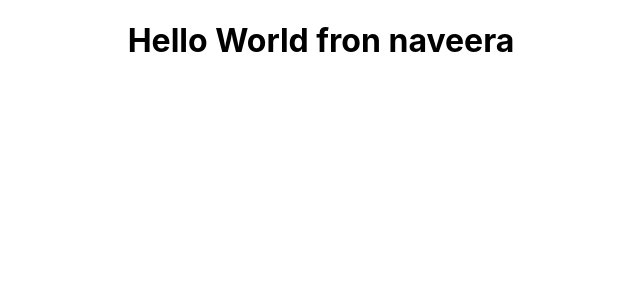
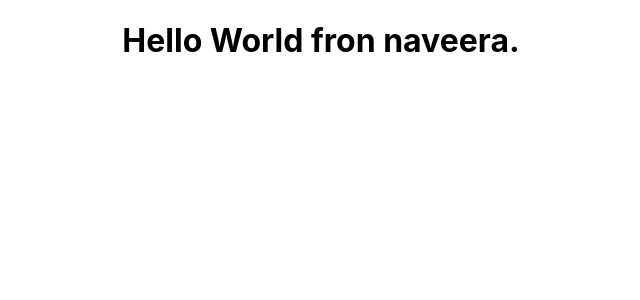
Before and after one commit to Naveera-Latif/my-react-app, a React (Create React App) app: page / in a window 1280 px wide. Shown: the top 300 px of the page, without its empty margins (319-959 px from the left). Built offline with nearby package versions, Linux system fonts and the light colour scheme.

Commit message:
Update App.js

```diff
--- a/src/App.js
+++ b/src/App.js
@@ -5,7 +5,7 @@ import './App.css';
 function App() {
   return (
     <div className="App">
-      <h1>Hello World fron naveera</h1>
+      <h1>Hello World fron naveera.</h1>
     </div>
   );
 }
```
